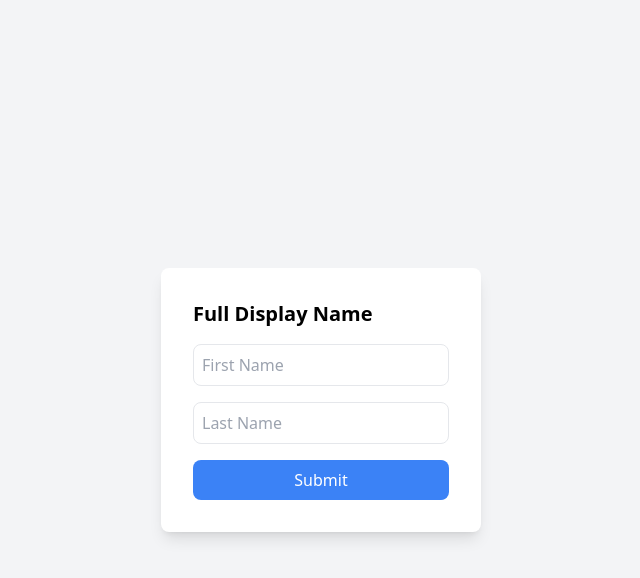
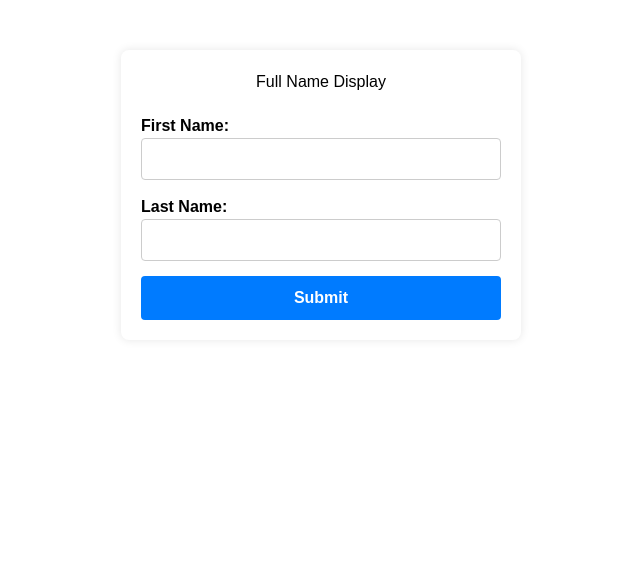
Before and after one commit to poojasaxena2000/NameDisplay, a React (Create React App) app: page / in a window 1280 px wide. Shown: the top 578 px of the page, without its empty margins (319-959 px from the left). Built offline with nearby package versions, Linux system fonts and the light colour scheme.

Commit message:
Your commit message here

```diff
--- a/src/App.js
+++ b/src/App.js
@@ -1,8 +1,123 @@
-import Homepage from './components/Homepage'
+// import Homepage from './components/Homepage'
+// function App() {
+//   return (
+//     <div>
+//       <Homepage/>
+//     </div>
+//   );
+// }
+
+// export default App;
+
+
+import React, { useState } from "react";
+
 function App() {
+  const [firstName, setFirstName] = useState("");
+  const [lastName, setLastName] = useState("");
+  const [fullName, setFullName] = useState("");
+
+  const handleSubmit = (e) => {
+    e.preventDefault();
+    setFullName(`${firstName} ${lastName}`);
+  };
+
+  const containerStyle = {
+    width: "400px",
+    margin: "50px auto",
+    backgroundColor: "#fff",
+    padding: "20px",
+    borderRadius: "8px",
+    boxShadow: "0px 0px 10px rgba(0, 0, 0, 0.1)",
+    fontFamily: "Arial, sans-serif",
+  };
+
+  const headingStyle = {
+    textAlign: "center",
+    marginBottom: "20px",
+  };
+
+  const formStyle = {
+    display: "flex",
+    flexDirection: "column",
+  };
+
+  const inputGroupStyle = {
+    marginBottom: "15px",
+  };
+
+  const labelStyle = {
+    fontWeight: "bold",
+    marginBottom: "5px",
+  };
+
+  const inputStyle = {
+    width: "100%",
+    padding: "8px",
+    border: "1px solid #ccc",
+    borderRadius: "4px",
+  };
+
+  const buttonStyle = {
+    padding: "10px",
+    backgroundColor: "#007bff",
+    color: "#fff",
+    border: "none",
+    cursor: "pointer",
+    borderRadius: "4px",
+    fontWeight: "bold",
+  };
+
+  const buttonHoverStyle = {
+    backgroundColor: "#0056b3",
+  };
+
+  const displayStyle = {
+    marginTop: "20px",
+    padding: "10px",
+    backgroundColor: "#e0e0e0",
+    borderRadius: "4px",
+  };
+
   return (
-    <div>
-      <Homepage/>
+    <div style={containerStyle}>
+      <h2 style={headingStyle}>Full Name Display</h2>
+      <form onSubmit={handleSubmit} style={formStyle}>
+        <div style={inputGroupStyle}>
+          <label style={labelStyle}>First Name:</label>
+          <input
+            type="text"
+            value={firstName}
+            onChange={(e) => setFirstName(e.target.value)}
+            required
+            style={inputStyle}
+          />
+        </div>
+        <div style={inputGroupStyle}>
+          <label style={labelStyle}>Last Name:</label>
+          <input
+            type="text"
+            value={lastName}
+            onChange={(e) => setLastName(e.target.value)}
+            required
+            style={inputStyle}
+          />
+        </div>
+        <button
+          type="submit"
+          style={buttonStyle}
+          onMouseOver={(e) => (e.target.style.backgroundColor = "#0056b3")}
+          onMouseOut={(e) => (e.target.style.backgroundColor = "#007bff")}
+        >
+          Submit
+        </button>
+      </form>
+
+      {fullName && (
+        <div style={displayStyle}>
+          <h3>Full Name: {fullName}</h3>
+        </div>
+      )}
     </div>
   );
 }
```
